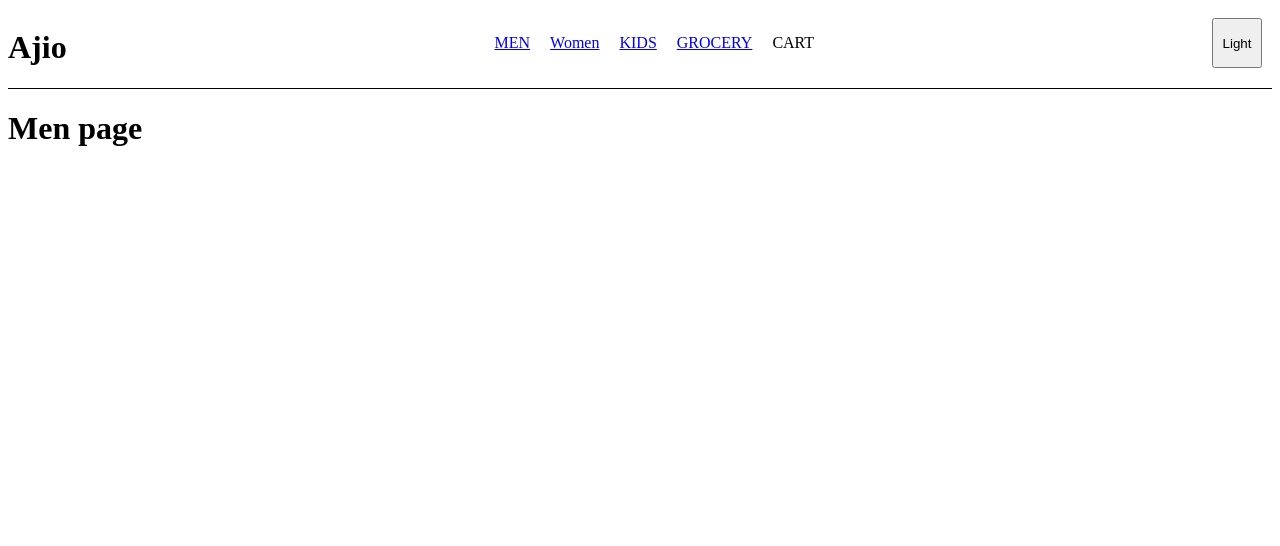
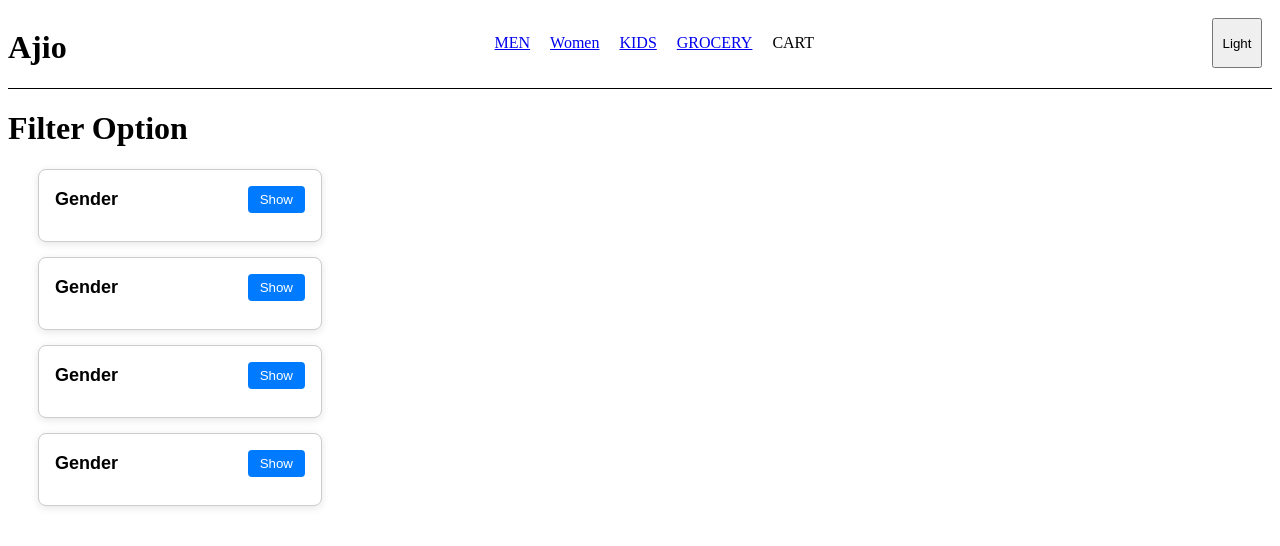
Before and after one commit to sharan-9135/react_again, a React (Vite) app: page /Men in a window 1280 px wide. Shown: the top 546 px of the page. Built offline with nearby package versions, Linux system fonts and the light colour scheme.

Commit message:
i have learned controlled and uncontrolled component

```diff
--- a/index.css
+++ b/index.css
@@ -315,3 +315,28 @@
    border-radius: 2px;
 
 }
+.Accordian_container {
+  width: 250px;
+  margin-top: 15px;
+  margin-left: 30px;
+  border: 1px solid #ccc;
+  border-radius: 8px;
+  padding: 16px;
+  box-shadow: 0 2px 8px rgba(0,0,0,0.1);
+  font-family: sans-serif;
+  background-color: #fff;
+}
+.accordion-header {
+  display: flex;
+  justify-content: space-between;
+  align-items: center;
+  margin-bottom: 12px;
+}
+.accordion-button {
+  padding: 6px 12px;
+  background-color: #007bff;
+  color: white;
+  border: none;
+  border-radius: 4px;
+  cursor: pointer;
+}
--- /dev/null
+++ b/src/components/Accordian.js
@@ -0,0 +1,25 @@
+
+import ListItems from './ListItems';
+
+const Accordion = ({title, open, set}) => {
+
+    const show = ()=>{
+        set()
+    }
+    return (
+        <div  className="Accordian_container">
+            <div  className="accordion-header">
+                <h3 style={{ margin: 0, fontSize: '18px' }}>Gender</h3>
+                <button onClick={show} className='accordion-button' >
+                    Show
+                </button>
+            </div>
+            {
+                open && <ListItems/>
+            }
+
+        </div>
+    );
+};
+
+export default Accordion;
--- a/src/components/Items.js
+++ b/src/components/Items.js
@@ -23,7 +23,7 @@
 export default Items;
 
 
-export const HOF = (Items) => {
+export const HOF = (Items) => { // this is higher order component which takes component as parameter.
     return (itsmychoice) => {
         return (
             <div>
--- /dev/null
+++ b/src/components/ListItems.js
@@ -0,0 +1,14 @@
+import React from 'react'
+
+const  ListItems = () => {
+  return (
+     <ul>
+        <li>Women</li>
+        <li>Girls</li>
+        <li>Mens</li>
+        <li>Kids</li>
+     </ul>
+  )
+}
+
+export default ListItems
--- a/src/components/Men.js
+++ b/src/components/Men.js
@@ -1,7 +1,24 @@
+import { useState } from "react"
+import Accordian from "./Accordian"
+
 const Men = ()=>{
+    const [open,setOpen] = useState(null) // by default all close.
     return (
         <div>
-            <h1>Men page</h1>
+            <h1>Filter Option</h1>
+            {
+    ['BRAND', 'Mens', 'Women', 'Kids'].map((title, index) => (
+        <Accordian
+            key={index}
+            title={title}
+            open={index === open}
+            set={() => setOpen(index)}
+        />
+    ))
+}
+
+
+
         </div>
     )
 }
```
